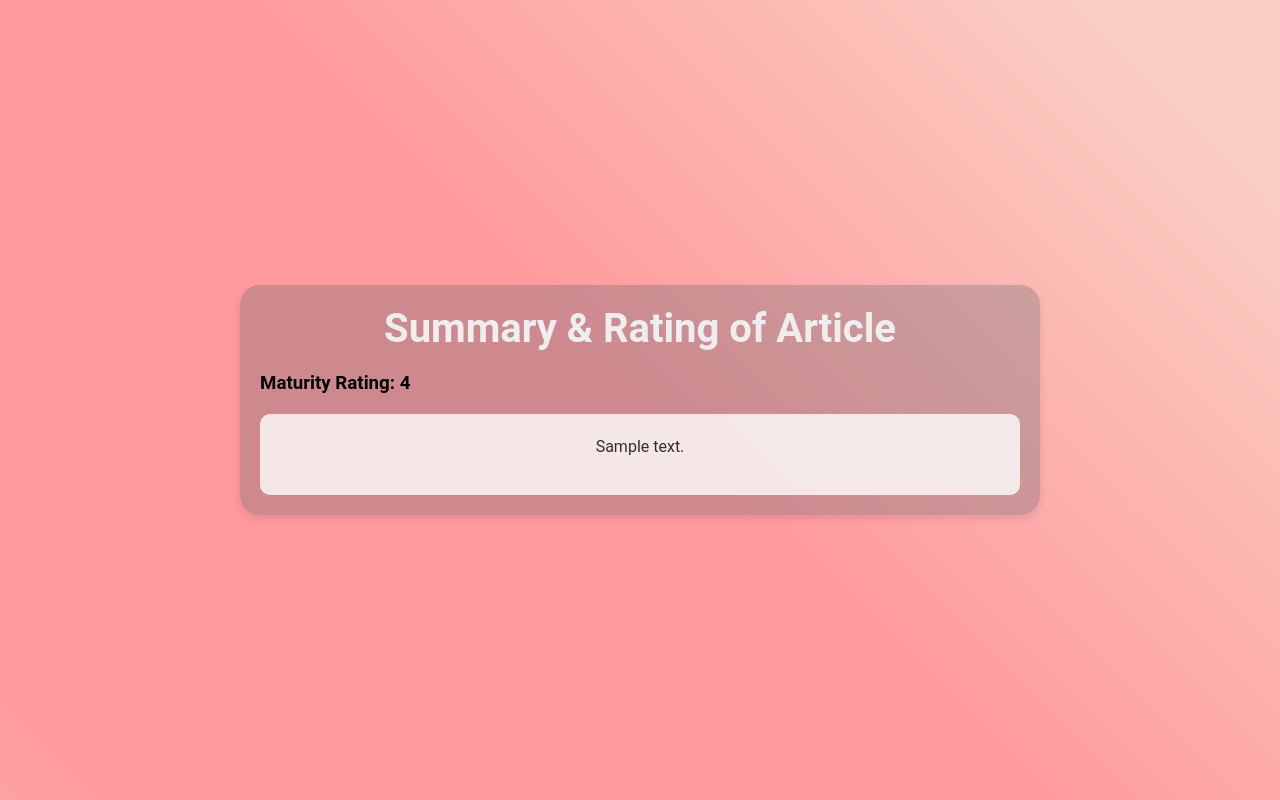
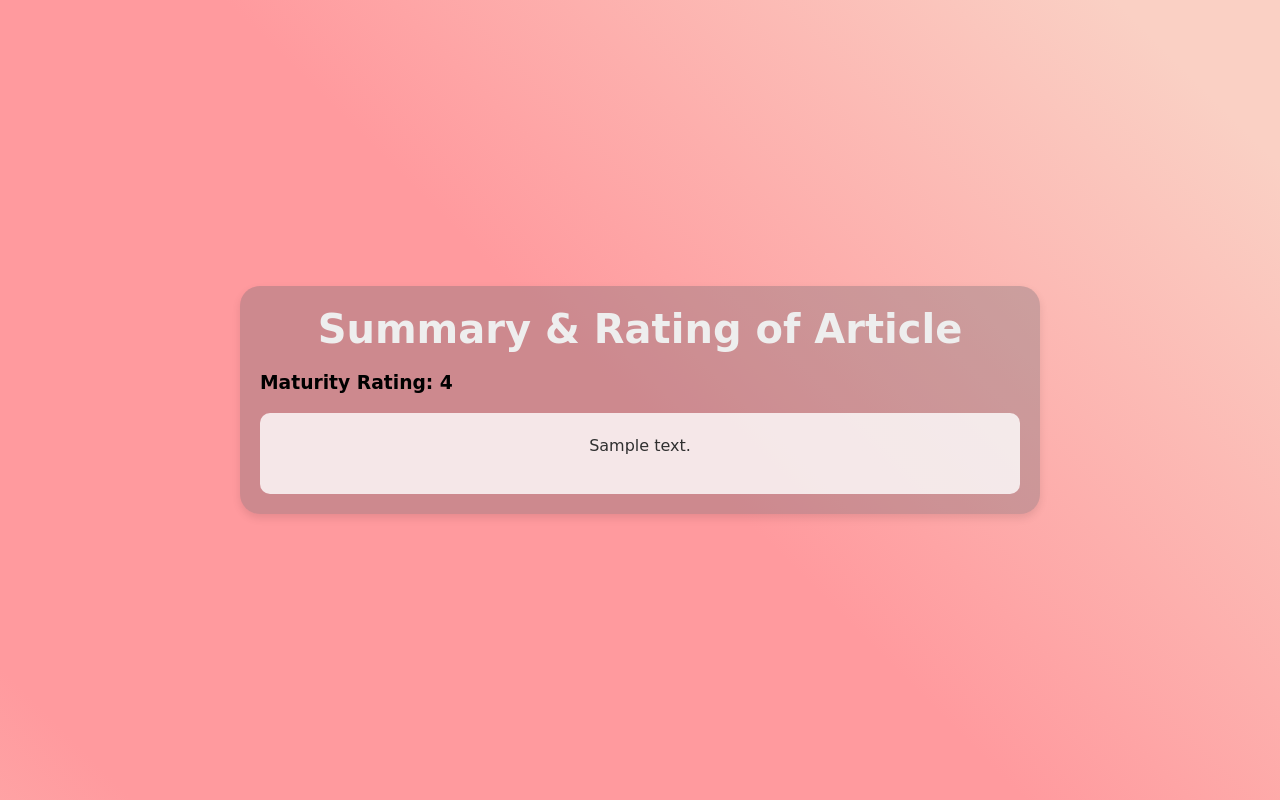
Before and after one commit to LoganReyn/ClassProject, a Flask app: template Templates/summary.html in a window 1280 px wide. Run offline with Flask 3, Linux system fonts and the light colour scheme; the template is opened without the code that fills it: most values are stand-ins (such as "Sample title", 1, 10 or a date in 2020).

Commit message:
amatic sc - cursive font

```diff
--- a/static/css/main.css
+++ b/static/css/main.css
@@ -7,7 +7,7 @@
 }
 
 body {
-    font-family: 'Roboto', sans-serif;
+    font-family: 'Amatic SC', cursive;
     margin-left: 15vw;
     margin-right: 15vw;
     align-items: center;
```
